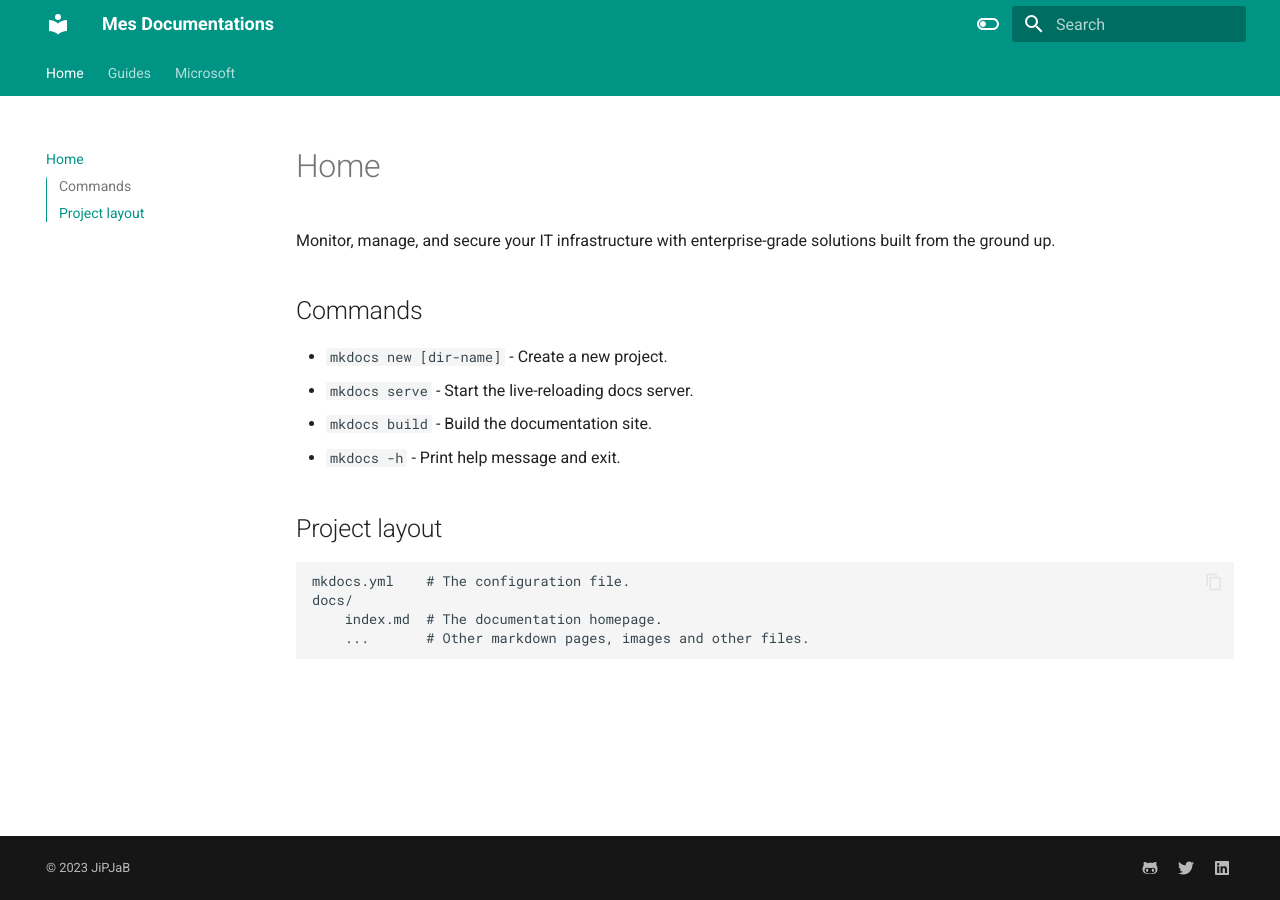
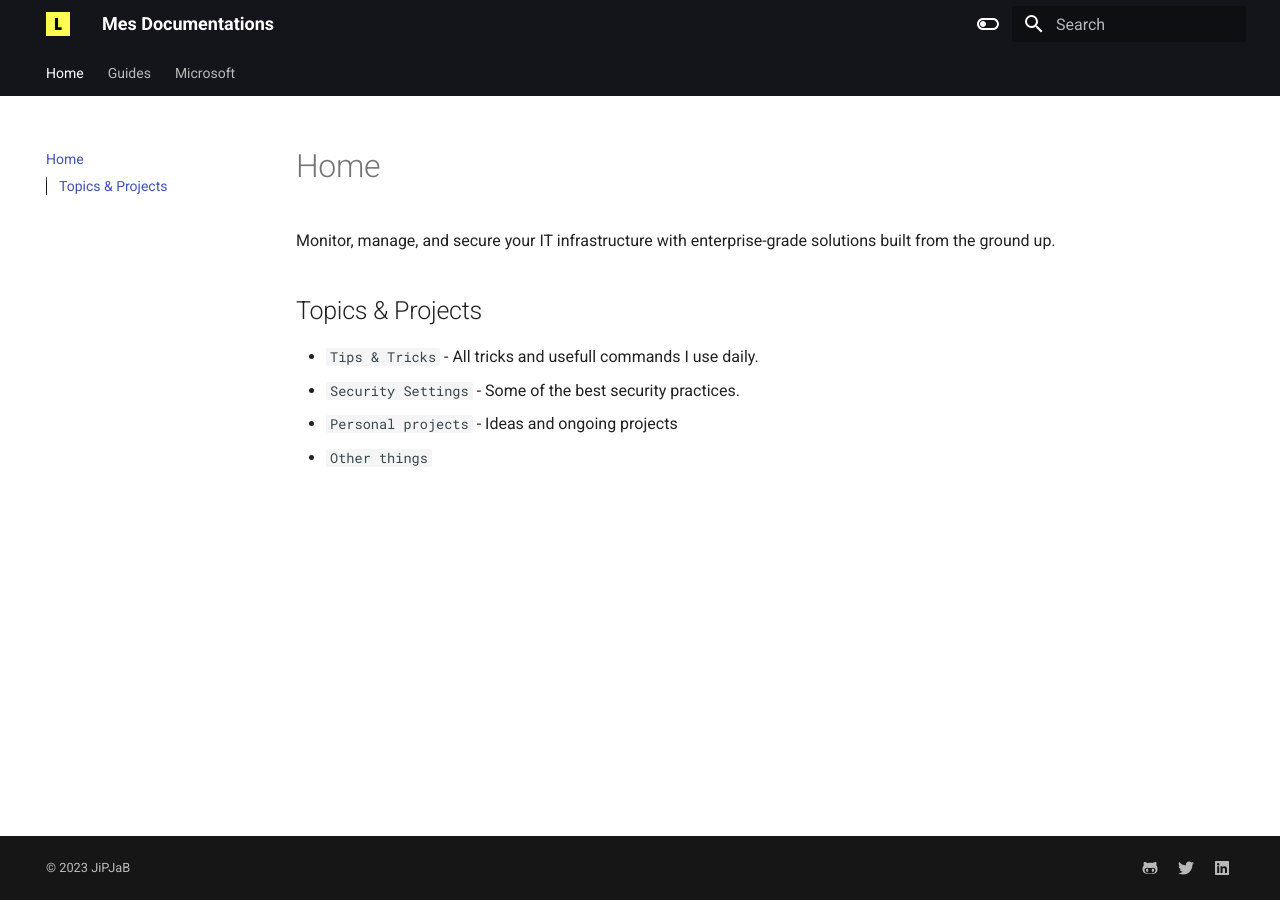
Before and after one commit to jipjab/docs, an MkDocs documentation site: the page built from docs/index.md, in a window 1280 px wide. Built offline with MkDocs 1.6.1 and Material for MkDocs 9.7.7, drawn with Linux system fonts in a browser that asks for light colours.

Commit message:
new changes

```diff
--- a/docs/index.md
+++ b/docs/index.md
@@ -3,16 +3,9 @@
 
 Monitor, manage, and secure your IT infrastructure with enterprise-grade solutions built from the ground up.
 
-## Commands
+## Topics & Projects
 
-* `mkdocs new [dir-name]` - Create a new project.
-* `mkdocs serve` - Start the live-reloading docs server.
-* `mkdocs build` - Build the documentation site.
-* `mkdocs -h` - Print help message and exit.
-
-## Project layout
-
-    mkdocs.yml    # The configuration file.
-    docs/
-        index.md  # The documentation homepage.
-        ...       # Other markdown pages, images and other files.
+* `Tips & Tricks` - All tricks and usefull commands I use daily.
+* `Security Settings` - Some of the best security practices.
+* `Personal projects` - Ideas and ongoing projects
+* `Other things`
--- a/mkdocs.yml
+++ b/mkdocs.yml
@@ -3,9 +3,12 @@ site_name: Mes Documentations
 theme:
   name: material
   custom_dir: overrides
+  logo: img/lexii-io-icon.png
+  favicon: img/lexii-io-icon.png
   features:
     - navigation.tabs
     - navigation.sections
+    - navigation.path
     - toc.integrate
     - navigation.top
     - search.suggest
@@ -20,13 +23,13 @@ theme:
       toggle:
         icon: material/toggle-switch-off-outline
         name: Switch to dark mode
-      primary: teal
+      primary: black
       accent: purple
     - scheme: slate
       toggle:
         icon: material/toggle-switch
         name: Switch to light mode
-      primary: teal
+      primary: light blue
       accent: lime
 
 extra:
--- a/overrides/custom.html
+++ /dev/null
@@ -1,3 +0,0 @@
-
-# Document template test
-...
```
Also changed, not shown: overrides/main.html (added, +8 -0 lines), docs/img/lexii-io-icon.png (added).
